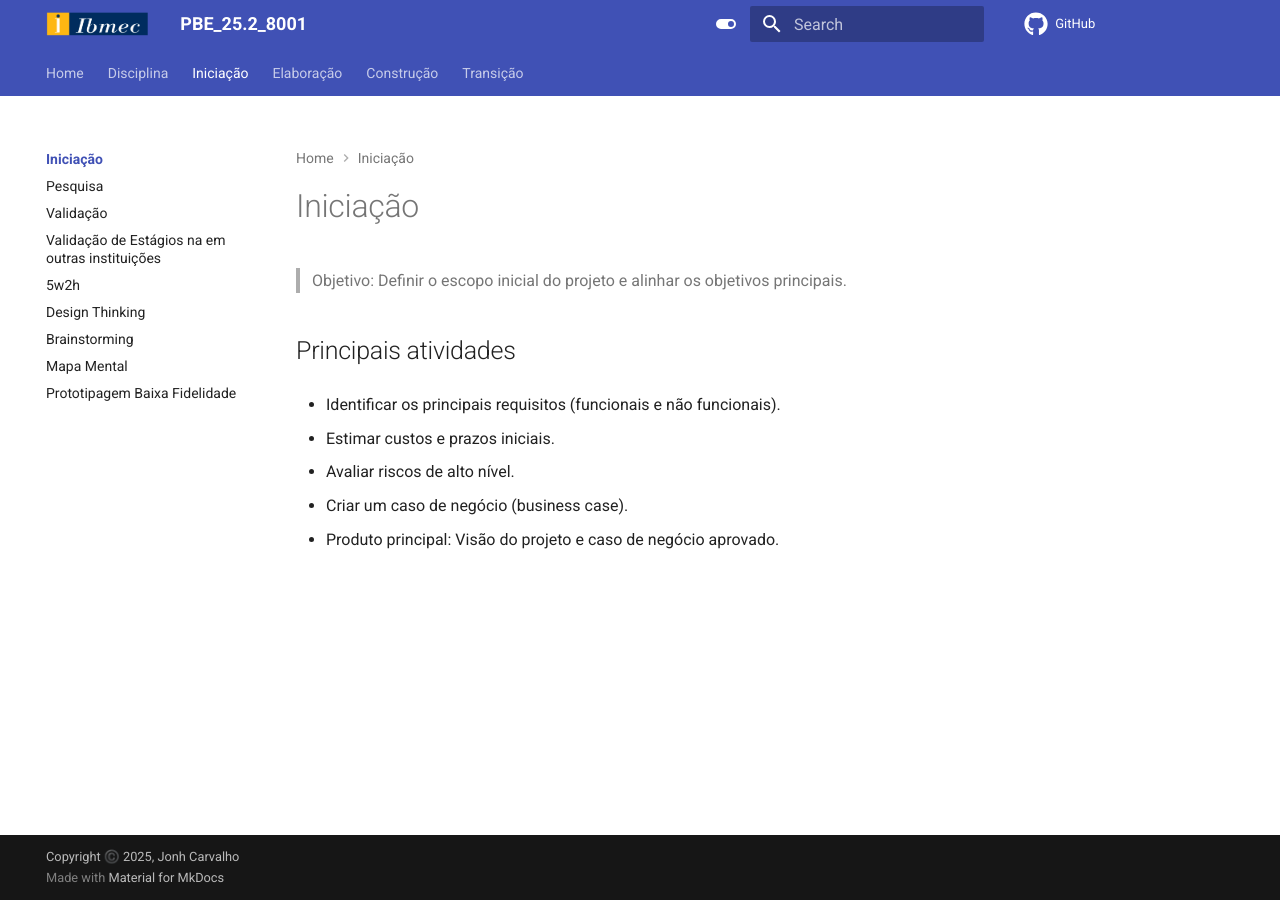
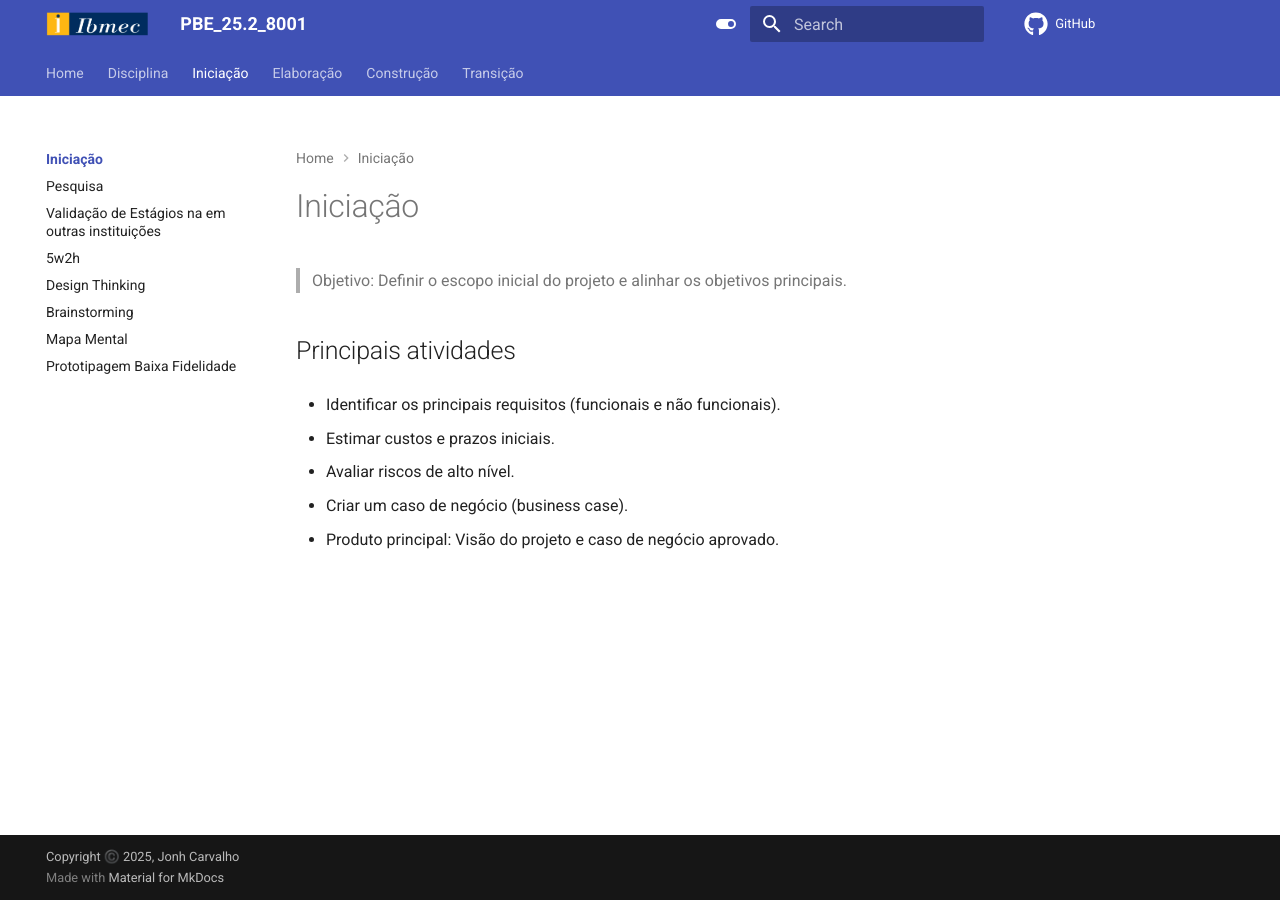
Before and after one commit to Projetos-de-Extensao/PBE_26.1_8001_I, an MkDocs documentation site: the page built from mkdocs/Iniciacao/index.md, in a window 1280 px wide. Built offline with MkDocs 1.6.1 and Material for MkDocs 9.7.7, drawn with Linux system fonts in a browser that asks for light colours; comment, search, counter and statistics services are not loaded.

Commit message:
Small Fixes

```diff
--- a/mkdocs.yml
+++ b/mkdocs.yml
@@ -16,7 +16,6 @@ nav:
   - Iniciação:
       - Index: Iniciacao/index.md
       - Pesquisa: Iniciacao/pesquisa.md
-      - Validação : Iniciacao/ibmec.md
       - Validação de Estágios na em outras instituições: Iniciacao/validExtra.md
       - 5w2h: Iniciacao/5w2h.md
       - Design Thinking: Iniciacao/design_thinking.md
```
